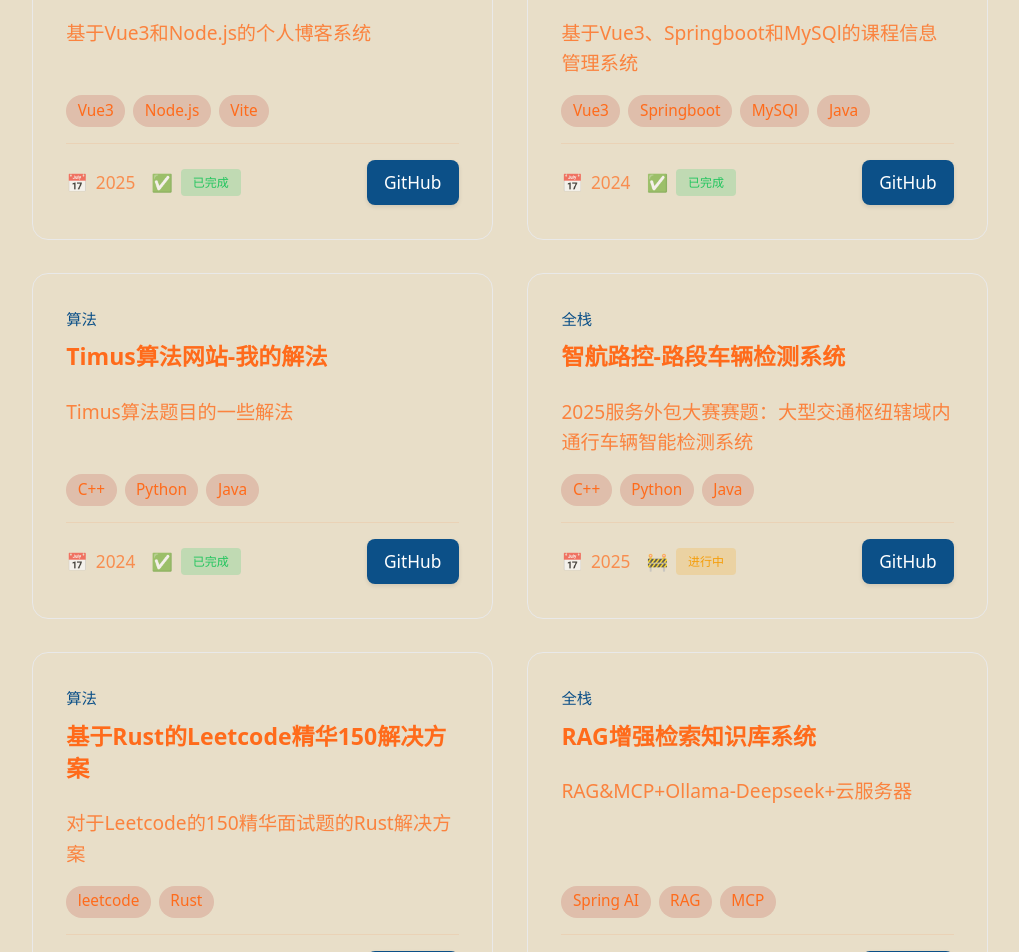
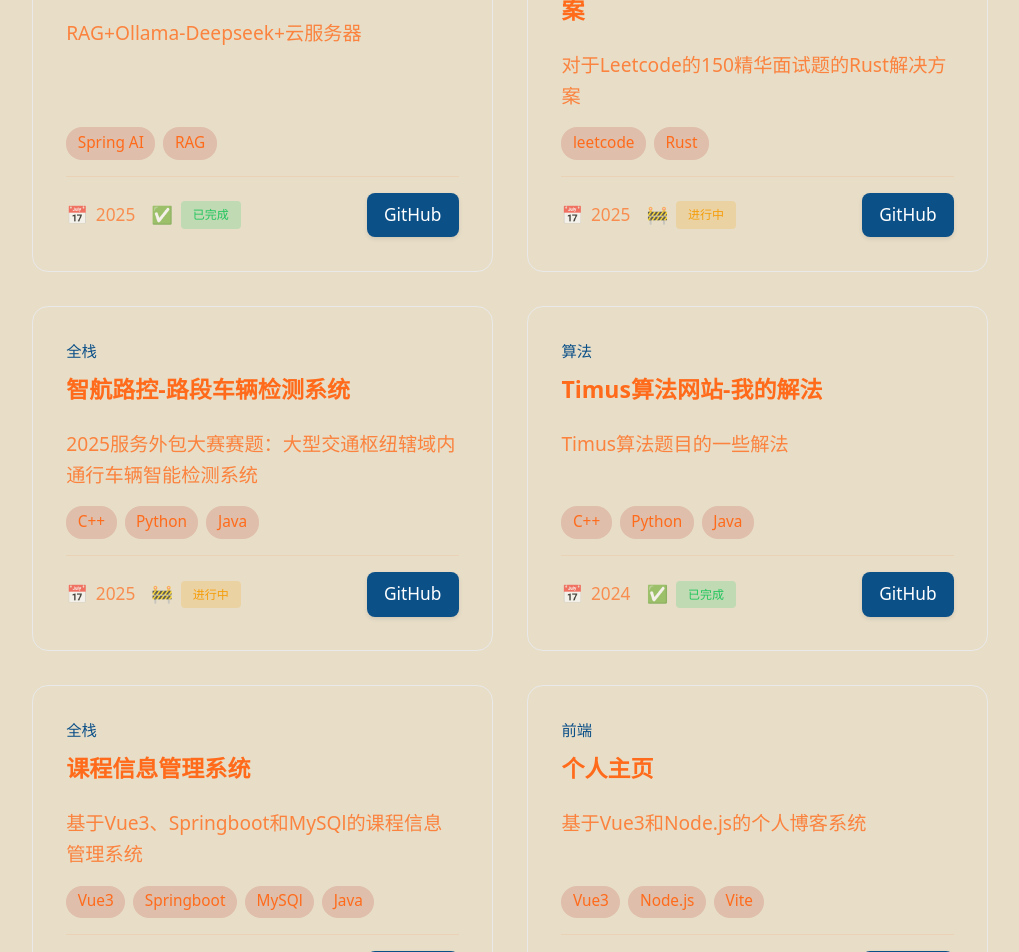
Before and after one commit to MasterHesse/MasterHesse.github.io, a Vue app: page /projects in a window 1280 px wide. Shown: the part 640-1592 px from the top of the page, without its empty margins (162-1181 px from the left). Built offline with nearby package versions, Linux system fonts and the light colour scheme.

Commit message:
更新项目

```diff
--- a/src/views/Projects.vue
+++ b/src/views/Projects.vue
@@ -217,10 +217,10 @@ const projects = [
     id: 6,
     title: 'RAG增强检索知识库系统',
     category: '全栈',
-    description: 'RAG&MCP+Ollama-Deepseek+云服务器',
-    longDescription: '这是一套基于 Ollama DeepSeek、OpenAI 等流行模型构筑的RAG+MCP增强知识库检索系统。RAG提供文档+Git仓库的解析，MCP提供AI调用的提效，构筑智能化AI提效流',
+    description: 'RAG+Ollama-Deepseek+云服务器',
+    longDescription: '这是一套基于 Ollama DeepSeek、OpenAI 等流行模型构筑的RAG增强知识库检索系统。RAG提供文档+Git仓库的解析，构筑智能化AI提效流',
     year: '2025',
-    status: 'in-progress',
+    status: 'completed',
     features: [
       'Spring AI',
       'Spring boot',
@@ -229,11 +229,10 @@ const projects = [
       'Ollama',
       'Deepseek',
       'RAG',
-      'MCP',
       'Docker',
       'Java'
     ],
-    tags: ['Spring AI', 'RAG', 'MCP'],
+    tags: ['Spring AI', 'RAG'],
     githubUrl: 'https://github.com/MasterHesse/ai-rag-knowledge/tree/main'
   }
 ]
@@ -257,7 +256,7 @@ const projects = [
       )
     }
 
-    return result
+    return [...result].sort((a, b) => b.id - a.id)
   })
 
   // 筛选方法
```
